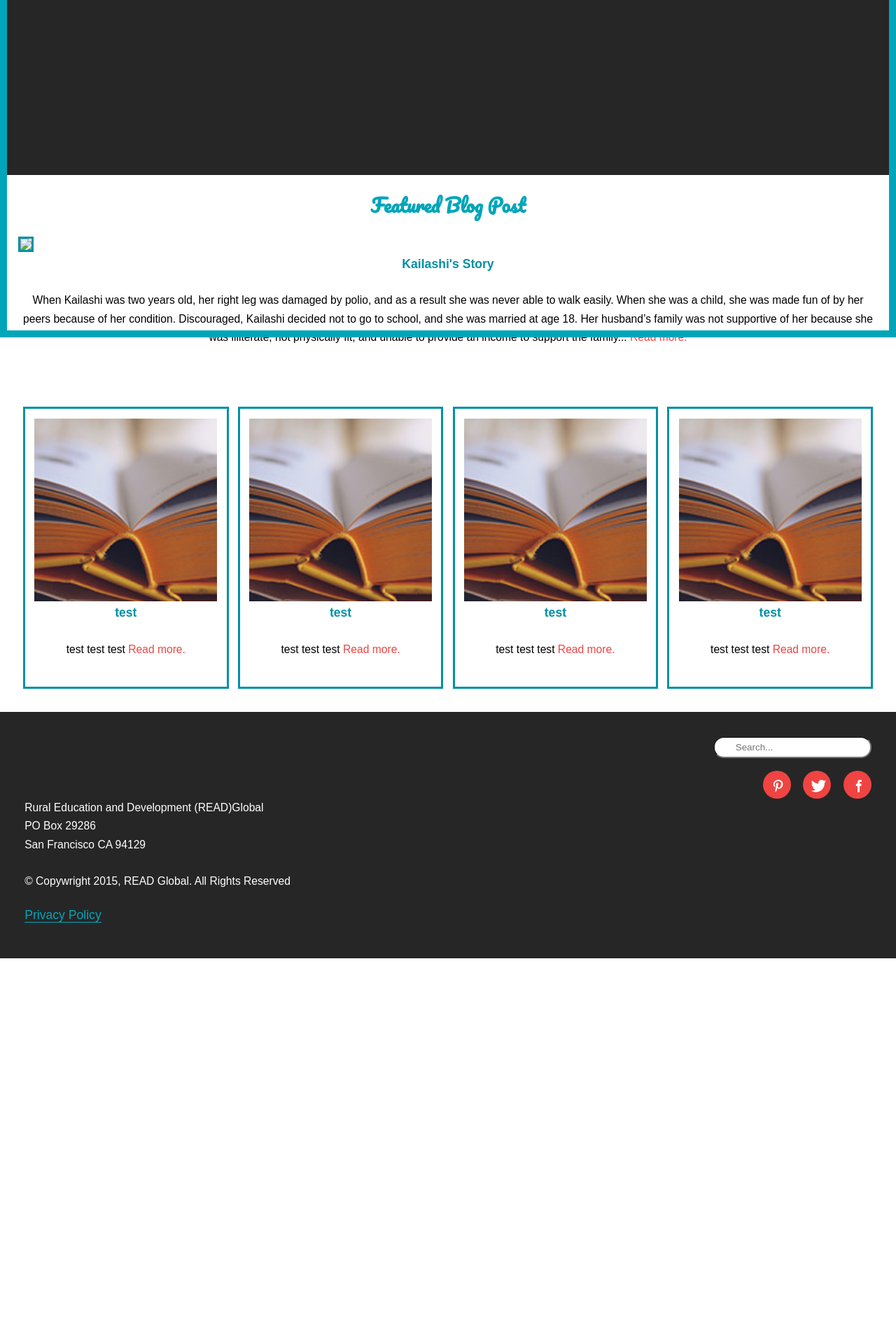
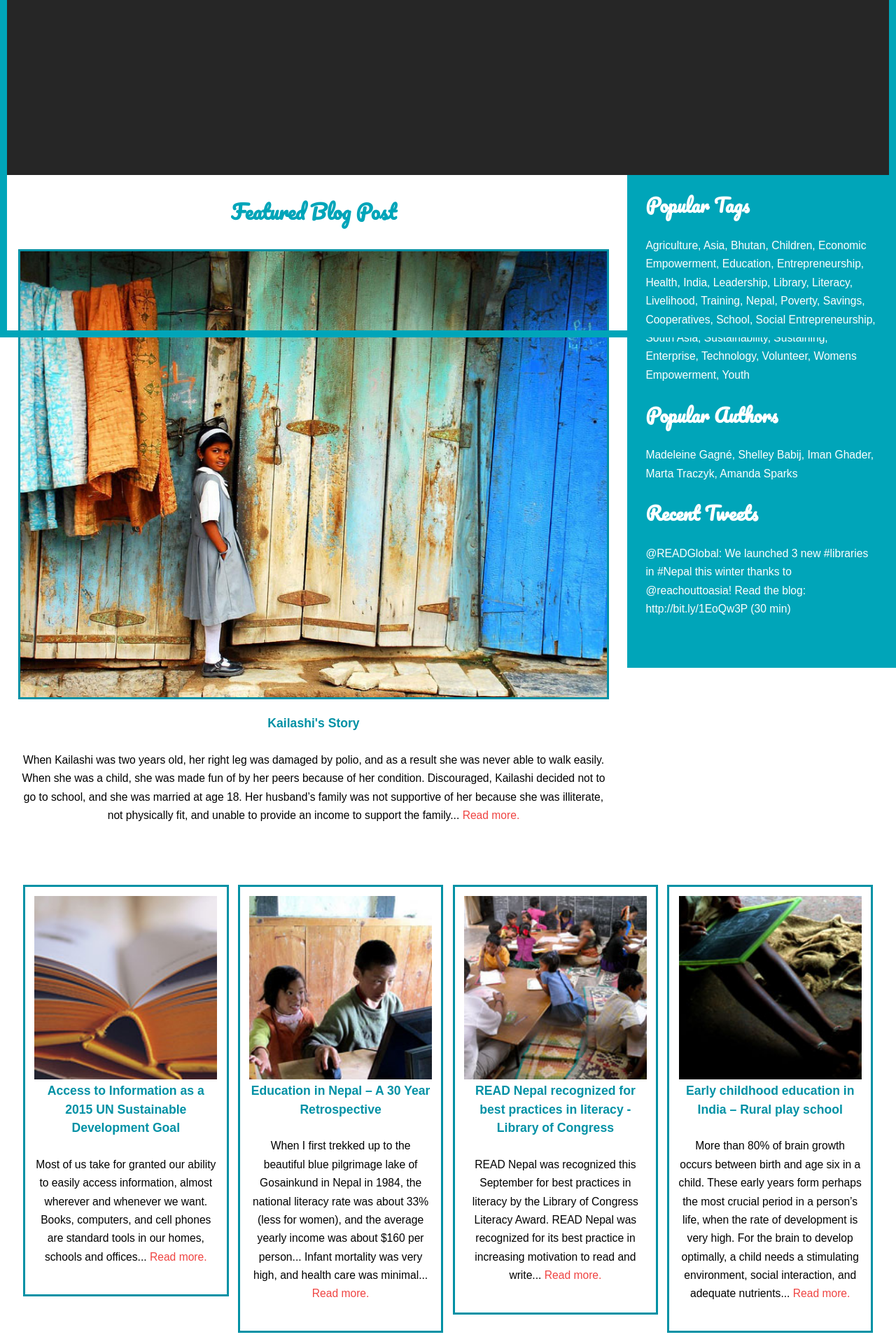
Before and after one commit to trac0040/non-for-profit, a Jekyll site: the page built from blog.html, in a window 1280 px wide. Shown: the part 418-2338 px from the top of the page at 70% size. Built offline with Jekyll 4.4.1, drawn with Linux system fonts in a browser that asks for light colours; nearby versions of some CDN libraries; Markdown is read by kramdown in place of the engine named in the settings; before the commit the page ends 1787 px from its top, so only the background shows below that.

Commit message:
feat(html,css): create sidebar, 4 small blog posts

```diff
--- a/_includes/blog-large.html
+++ b/_includes/blog-large.html
@@ -1,8 +1,8 @@
 <div class="blog-large">
 
-	<h5 class="light-teal text-center">Featured Blog Post</h5>
+	<h5 class="light-teal text-center peta">Featured Blog Post</h5>
 
-	<img class="blog-image-large" src="images/blog-main.jpg">
+	<img class="blog-image-large" src="{{site.baseurl}}/images/blog-main.jpg">
 
 	<h6 class="text-center teal">Kailashi's Story</h6>
 
--- a/blog.html
+++ b/blog.html
@@ -3,9 +3,19 @@ layout: default
 title: blog
 ---
 
-<div class="sidebar">
+<div class="sidebar island">
 
+	<h5 class="white">Popular Tags</h5>
 
+	<p class="white">Agriculture, Asia, Bhutan, Children, Economic Empowerment, Education, Entrepreneurship, Health, India, Leadership, Library, Literacy, Livelihood, Training, Nepal, Poverty, Savings, Cooperatives, School, Social Entrepreneurship, South Asia, Sustainability, Sustaining, Enterprise, Technology, Volunteer, Womens Empowerment, Youth</p>
+
+	<h5 class="white">Popular Authors</h5>
+
+	<p class="white">Madeleine Gagné, Shelley Babij, Iman Ghader, Marta Traczyk, Amanda Sparks</p>
+
+	<h5 class="white">Recent Tweets</h5>
+
+	<p class="white"> @READGlobal: We launched 3 new #libraries in #Nepal this winter thanks to @reachouttoasia! Read the blog: http://bit.ly/1EoQw3P (30 min)</p>
 
 
 </div>
@@ -21,24 +31,28 @@ title: blog
 
 	</div>
 
+</div> <!-- end of blog-main -->
+
+<div class="blog-other">
+
 	<div class="grid island">
 
 		<div class="unit unit-s-1-2 unit-m-1-3 unit-l-1-4 island-1-4">
-			{% include blog-small.html title="test" description="test test test" image="blog-1.jpg" alt="" %}
+			{% include blog-small.html title="Access to Information as a 2015 UN Sustainable Development Goal" description="Most of us take for granted our ability to easily access information, almost wherever and whenever we want. Books, computers, and cell phones are standard tools in our homes, schools and offices..." image="blog-1.jpg" alt="book" %}
 		</div>
 
 		<div class="unit unit-s-1-2 unit-m-1-3 unit-l-1-4 island-1-4">
-			{% include blog-small.html title="test" description="test test test" image="blog-1.jpg" alt="" %}
+			{% include blog-small.html title="Education in Nepal – A 30 Year Retrospective" description="When I first trekked up to the beautiful blue pilgrimage lake of Gosainkund in Nepal in 1984, the national literacy rate was about 33% (less for women), and the average yearly income was about $160 per person... Infant mortality was very high, and health care was minimal..." image="blog-2.jpg" alt="children using computer" %}
 		</div>
 
 		<div class="unit unit-s-1-2 unit-m-1-3 unit-l-1-4 island-1-4">
-			{% include blog-small.html title="test" description="test test test" image="blog-1.jpg" alt="" %}
+			{% include blog-small.html title="READ Nepal recognized for best practices in literacy - Library of Congress" description="READ Nepal was recognized this September for best practices in literacy by the Library of Congress Literacy Award. READ Nepal was recognized for its best practice in increasing motivation to read and write..." image="blog-3.jpg" alt="children reading" %}
 		</div>
 
 		<div class="unit unit-s-1-2 unit-m-1-3 unit-l-1-4 island-1-4">
-			{% include blog-small.html title="test" description="test test test" image="blog-1.jpg" alt="" %}
+			{% include blog-small.html title="Early childhood education in India – Rural play school " description="More than 80% of brain growth occurs between birth and age six in a child. These early years form perhaps the most crucial period in a person’s life, when the rate of development is very high. For the brain to develop optimally, a child needs a stimulating environment, social interaction, and adequate nutrients..." image="blog-4.jpg" alt="" %}
 		</div>
 
 	</div>
 
-</div> <!-- end of blog-main -->
+</div> <!--blog-other-->
--- a/css/style.css
+++ b/css/style.css
@@ -2576,11 +2576,11 @@ h2 {
 /* line 341, /Users/madeleinegagne/Desktop/non-for-profit/scss/components/main */
 .blog-image-large {
   width: 100%;
-  margin-bottom: 0.5em;
   border: solid 3px #0091A5;
   position: relative;
   text-align: center;
-  margin: 0 auto; }
+  margin: 0 auto;
+  margin-bottom: 1em; }
 
 /* line 350, /Users/madeleinegagne/Desktop/non-for-profit/scss/components/main */
 .blog-small {
@@ -2594,64 +2594,73 @@ h2 {
   text-align: center;
   margin: 0 auto; }
 
-/* line 366, /Users/madeleinegagne/Desktop/non-for-profit/scss/components/main */
+/* line 365, /Users/madeleinegagne/Desktop/non-for-profit/scss/components/main */
+.sidebar {
+  background-color: #00A5B9;
+  width: 100%; }
+
+/* line 370, /Users/madeleinegagne/Desktop/non-for-profit/scss/components/main */
+.blog-main {
+  width: 100%; }
+
+/* line 379, /Users/madeleinegagne/Desktop/non-for-profit/scss/components/main */
 .hide-text {
   text-indent: 100%;
   white-space: nowrap;
   overflow: hidden;
   display: block; }
 
-/* line 373, /Users/madeleinegagne/Desktop/non-for-profit/scss/components/main */
+/* line 386, /Users/madeleinegagne/Desktop/non-for-profit/scss/components/main */
 .ease-all {
   transition: all 350ms ease-in-out; }
 
-/* line 383, /Users/madeleinegagne/Desktop/non-for-profit/scss/components/main */
+/* line 396, /Users/madeleinegagne/Desktop/non-for-profit/scss/components/main */
 .search-form {
   margin-left: 7em;
   margin-top: 2em;
   margin-bottom: 0; }
 
-/* line 389, /Users/madeleinegagne/Desktop/non-for-profit/scss/components/main */
+/* line 402, /Users/madeleinegagne/Desktop/non-for-profit/scss/components/main */
 form {
   float: left;
   position: relative;
   margin-bottom: 0; }
 
-/* line 395, /Users/madeleinegagne/Desktop/non-for-profit/scss/components/main */
+/* line 408, /Users/madeleinegagne/Desktop/non-for-profit/scss/components/main */
 .search {
   padding: 6px 15px 6px 30px;
   background-color: white; }
 
-/* line 401, /Users/madeleinegagne/Desktop/non-for-profit/scss/components/main */
+/* line 414, /Users/madeleinegagne/Desktop/non-for-profit/scss/components/main */
 .rounded {
   border-radius: 15px; }
 
-/* line 405, /Users/madeleinegagne/Desktop/non-for-profit/scss/components/main */
+/* line 418, /Users/madeleinegagne/Desktop/non-for-profit/scss/components/main */
 input[type=text] {
   color: #bcbcbc; }
 
-/* line 409, /Users/madeleinegagne/Desktop/non-for-profit/scss/components/main */
+/* line 422, /Users/madeleinegagne/Desktop/non-for-profit/scss/components/main */
 .search-label {
   position: absolute;
   top: -10em; }
 
-/* line 416, /Users/madeleinegagne/Desktop/non-for-profit/scss/components/main */
+/* line 429, /Users/madeleinegagne/Desktop/non-for-profit/scss/components/main */
 .footer-social {
   float: none;
   margin-top: 2em;
   margin-left: 6em;
   margin-bottom: 2em; }
 
-/* line 423, /Users/madeleinegagne/Desktop/non-for-profit/scss/components/main */
+/* line 436, /Users/madeleinegagne/Desktop/non-for-profit/scss/components/main */
 ul {
   list-style-type: none;
   text-decoration: none; }
 
-/* line 428, /Users/madeleinegagne/Desktop/non-for-profit/scss/components/main */
+/* line 441, /Users/madeleinegagne/Desktop/non-for-profit/scss/components/main */
 .social li {
   float: none; }
 
-/* line 434, /Users/madeleinegagne/Desktop/non-for-profit/scss/components/main */
+/* line 447, /Users/madeleinegagne/Desktop/non-for-profit/scss/components/main */
 .social li a, .social li a:link, .social li a:visited {
   display: inline-block;
   float: left;
@@ -2667,14 +2676,14 @@ ul {
   -o-box-shadow: inset 0px 0px 0px 40px #EF4442;
   box-shadow: inset 0px 0px 0px 40px #EF4442; }
 
-/* line 462, /Users/madeleinegagne/Desktop/non-for-profit/scss/components/main */
+/* line 475, /Users/madeleinegagne/Desktop/non-for-profit/scss/components/main */
 .social li a:hover, .social li a:focus, .social li a:active {
   -ms-box-shadow: inset 0px 0px 0px 3px #EF4442;
   -o-box-shadow: inset 0px 0px 0px 3px #EF4442;
   box-shadow: inset 0px 0px 0px 3px #EF4442;
   color: #EF4442; }
 
-/* line 472, /Users/madeleinegagne/Desktop/non-for-profit/scss/components/main */
+/* line 485, /Users/madeleinegagne/Desktop/non-for-profit/scss/components/main */
 footer {
   width: 100%;
   height: 25rem;
@@ -2683,54 +2692,54 @@ footer {
   clear: both;
   font-family: 'Open-sans', sans-serif; }
 
-/* line 481, /Users/madeleinegagne/Desktop/non-for-profit/scss/components/main */
+/* line 494, /Users/madeleinegagne/Desktop/non-for-profit/scss/components/main */
 footer p {
   font-family: 'Open-sans', sans-serif;
   font-weight: 300;
   color: #fff; }
 
-/* line 486, /Users/madeleinegagne/Desktop/non-for-profit/scss/components/main */
+/* line 499, /Users/madeleinegagne/Desktop/non-for-profit/scss/components/main */
 .footer-link {
   font-family: 'Open-sans', sans-serif;
   font-weight: 300; }
 
-/* line 492, /Users/madeleinegagne/Desktop/non-for-profit/scss/components/main */
+/* line 505, /Users/madeleinegagne/Desktop/non-for-profit/scss/components/main */
 .footer-link a, .footer-link a:link, .footer-link a:visited {
   text-decoration: none;
   color: #00A5B9;
   border-bottom: 1px #00A5B9 solid; }
 
-/* line 500, /Users/madeleinegagne/Desktop/non-for-profit/scss/components/main */
+/* line 513, /Users/madeleinegagne/Desktop/non-for-profit/scss/components/main */
 .footer-link a:hover, .footer-link a:focus, .footer-link a:active {
   font-family: 'Open-sans', sans-serif;
   font-weight: 400;
   color: #0091A5;
   border-bottom: 5px #0091A5 solid; }
 
-/* line 507, /Users/madeleinegagne/Desktop/non-for-profit/scss/components/main */
+/* line 520, /Users/madeleinegagne/Desktop/non-for-profit/scss/components/main */
 .footer-link a:hover, .footer-link a:active {
   outline: none; }
 
-/* line 513, /Users/madeleinegagne/Desktop/non-for-profit/scss/components/main */
+/* line 526, /Users/madeleinegagne/Desktop/non-for-profit/scss/components/main */
 .footer-address, .footer-copywright, .footer-link {
   margin-left: 2em; }
 
 @media only screen and (min-width: 40em) {
-  /* line 522, /Users/madeleinegagne/Desktop/non-for-profit/scss/components/main */
+  /* line 535, /Users/madeleinegagne/Desktop/non-for-profit/scss/components/main */
   h1 {
     font-size: 1.8em; }
 
-  /* line 526, /Users/madeleinegagne/Desktop/non-for-profit/scss/components/main */
+  /* line 539, /Users/madeleinegagne/Desktop/non-for-profit/scss/components/main */
   .btn-donate {
     font-size: 1.2em; }
 
-  /* line 530, /Users/madeleinegagne/Desktop/non-for-profit/scss/components/main */
+  /* line 543, /Users/madeleinegagne/Desktop/non-for-profit/scss/components/main */
   .site-wrapper {
     position: relative;
     overflow: hidden;
     width: 100%;
     z-index: 99; }
-    /* line 536, /Users/madeleinegagne/Desktop/non-for-profit/scss/components/main */
+    /* line 549, /Users/madeleinegagne/Desktop/non-for-profit/scss/components/main */
     .site-wrapper .sliding-canvas {
       width: 100%;
       height: 100%;
@@ -2739,16 +2748,16 @@ footer p {
           -ms-transform: translateX(0);
               transform: translateX(0);
       transition: all 200ms ease-in; }
-    /* line 544, /Users/madeleinegagne/Desktop/non-for-profit/scss/components/main */
+    /* line 557, /Users/madeleinegagne/Desktop/non-for-profit/scss/components/main */
     .site-wrapper[data-state="slide-open"] .sliding-canvas {
       -webkit-transform: translateX(-100%);
           -ms-transform: translateX(-100%);
               transform: translateX(-100%); }
-    /* line 548, /Users/madeleinegagne/Desktop/non-for-profit/scss/components/main */
+    /* line 561, /Users/madeleinegagne/Desktop/non-for-profit/scss/components/main */
     .site-wrapper[data-state="slide-open"] {
       overflow: visible; }
 
-  /* line 555, /Users/madeleinegagne/Desktop/non-for-profit/scss/components/main */
+  /* line 568, /Users/madeleinegagne/Desktop/non-for-profit/scss/components/main */
   .slide-menu {
     position: absolute;
     width: 100%;
@@ -2758,35 +2767,57 @@ footer p {
     right: -100%;
     min-height: 600px; }
 
-  /* line 565, /Users/madeleinegagne/Desktop/non-for-profit/scss/components/main */
+  /* line 580, /Users/madeleinegagne/Desktop/non-for-profit/scss/components/main */
+  .sidebar {
+    background-color: #00A5B9;
+    width: 30%;
+    height: 100%;
+    min-height: 40em;
+    float: right;
+    clear: none; }
+
+  /* line 589, /Users/madeleinegagne/Desktop/non-for-profit/scss/components/main */
+  .blog-main {
+    width: 70%;
+    float: left;
+    clear: none; }
+
+  /* line 595, /Users/madeleinegagne/Desktop/non-for-profit/scss/components/main */
+  .blog-other {
+    width: 100%;
+    float: none;
+    display: block;
+    clear: both; }
+
+  /* line 604, /Users/madeleinegagne/Desktop/non-for-profit/scss/components/main */
   footer {
     height: 20em; }
 
-  /* line 569, /Users/madeleinegagne/Desktop/non-for-profit/scss/components/main */
+  /* line 608, /Users/madeleinegagne/Desktop/non-for-profit/scss/components/main */
   .footer-social {
     margin-bottom: 0;
     margin-right: 2em;
     margin-top: 0; }
 
-  /* line 575, /Users/madeleinegagne/Desktop/non-for-profit/scss/components/main */
+  /* line 614, /Users/madeleinegagne/Desktop/non-for-profit/scss/components/main */
   .search-form {
     margin-right: 2em; }
 
-  /* line 579, /Users/madeleinegagne/Desktop/non-for-profit/scss/components/main */
+  /* line 618, /Users/madeleinegagne/Desktop/non-for-profit/scss/components/main */
   form {
     float: right; }
 
-  /* line 583, /Users/madeleinegagne/Desktop/non-for-profit/scss/components/main */
+  /* line 622, /Users/madeleinegagne/Desktop/non-for-profit/scss/components/main */
   .social li {
     float: right; }
 
-  /* line 589, /Users/madeleinegagne/Desktop/non-for-profit/scss/components/main */
+  /* line 628, /Users/madeleinegagne/Desktop/non-for-profit/scss/components/main */
   .footer-address, .footer-copywright, .footer-link {
     float: left;
     margin-left: 2em; }
  }
 
-/* line 597, /Users/madeleinegagne/Desktop/non-for-profit/scss/components/main */
+/* line 636, /Users/madeleinegagne/Desktop/non-for-profit/scss/components/main */
 body.noscript .slide-menu {
   position: static;
   right: auto; }
```
Also changed, not shown: blog-post.html (added, +17 -0 lines), scss/components/_main.scss (+41 -2 lines).
